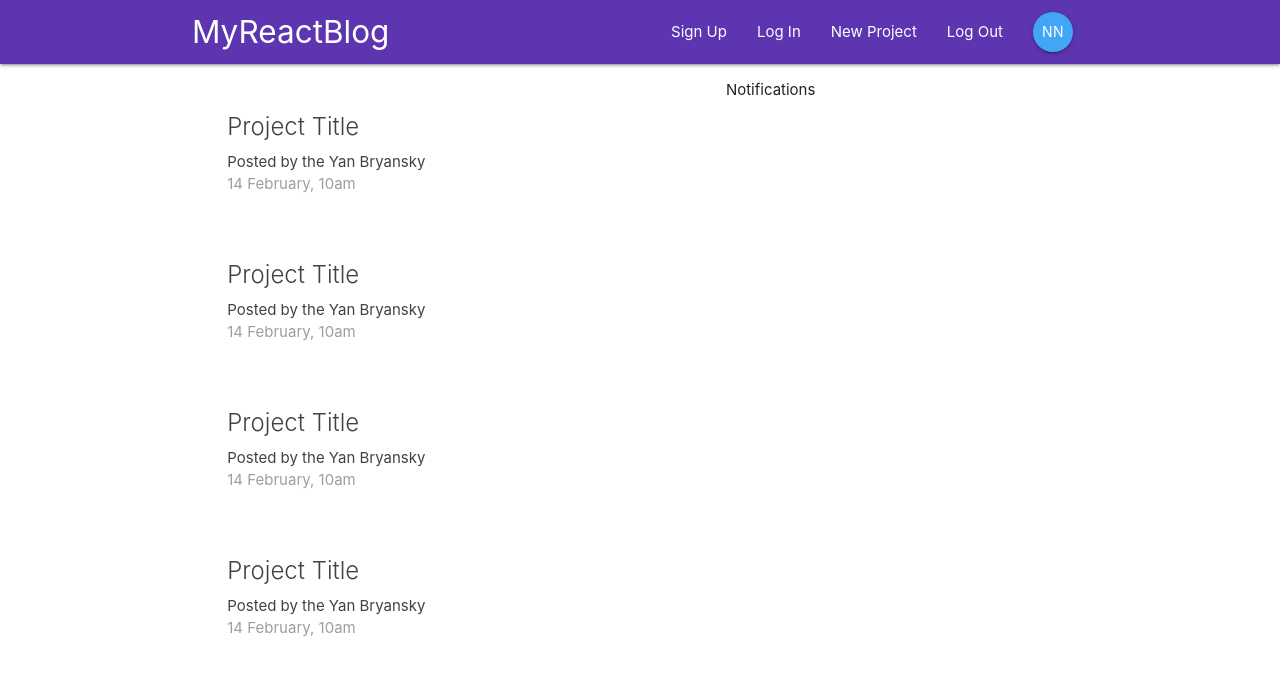
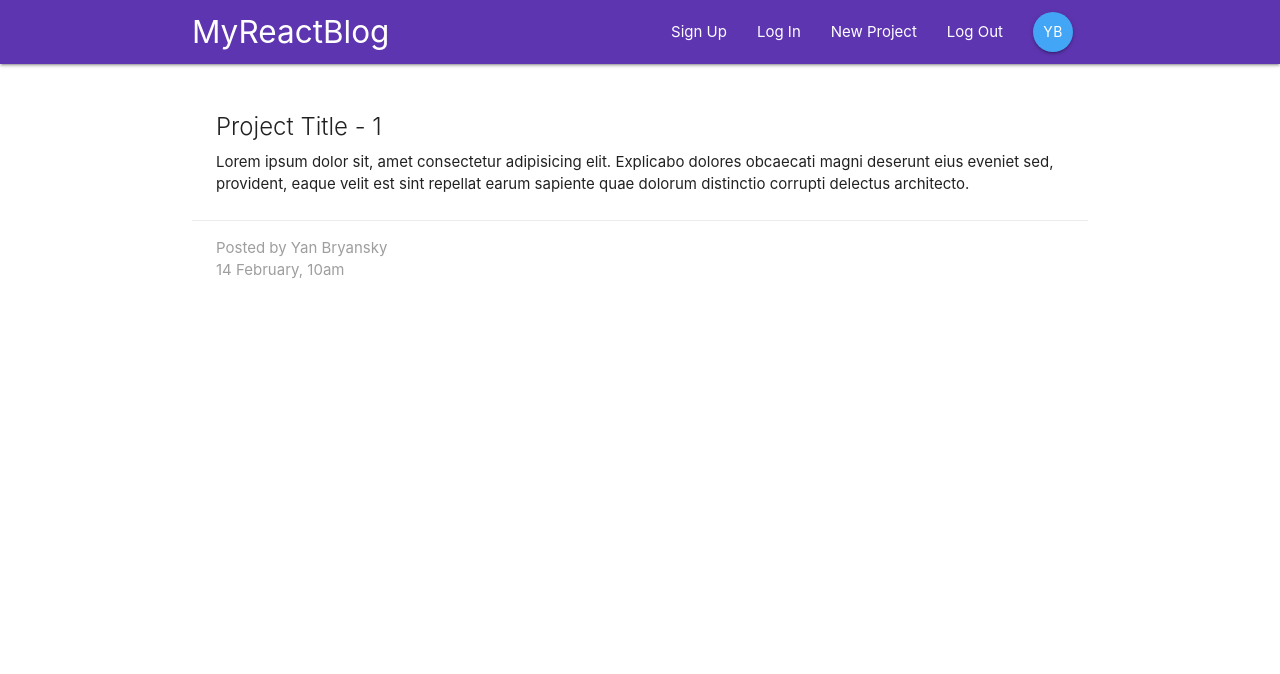
Before and after one commit to AUEdeveloper/react-redux-firebase-blog, a React (Create React App) app: page /project/1 in a window 1280 px wide. Shown: the top 674 px of the page. Built offline with nearby package versions, Linux system fonts and the light colour scheme.

Commit message:
customized and exported projectdetails component to app component

```diff
--- a/src/App.js
+++ b/src/App.js
@@ -2,6 +2,7 @@ import React, { Component } from 'react';
 import { BrowserRouter, Switch, Route } from 'react-router-dom';
 import Navbar from './components/layout/Navbar';
 import Dashboard from './components/dashboard/Dashboard';
+import ProjectDetails from './components/projects/ProjectDetails';
 
 class App extends Component {
   render() {
@@ -10,7 +11,8 @@ class App extends Component {
         <div className="App">
           <Navbar />
           <Switch>
-            <Route path="/" component={ Dashboard } />
+            <Route exact path="/" component={ Dashboard } />
+            <Route path="/project/:id" component={ ProjectDetails } />
           </Switch>
         </div>
       </BrowserRouter>
--- a/src/components/layout/SignedInLinks.jsx
+++ b/src/components/layout/SignedInLinks.jsx
@@ -6,7 +6,7 @@ const SignedInLinks = () => {
     <ul className="right">
       <li><NavLink to='/'>New Project</NavLink></li>
       <li><NavLink to='/'>Log Out</NavLink></li>
-      <li><NavLink to='/' className='btn btn-floating blue lighten-1'>NN</NavLink></li>
+      <li><NavLink to='/' className='btn btn-floating blue lighten-1'>YB</NavLink></li>
     </ul>
   );
 }
--- /dev/null
+++ b/src/components/projects/ProjectDetails.jsx
@@ -0,0 +1,21 @@
+import React from 'react'
+
+const ProjectDetails = (props) => {
+  const id = props.match.params.id;
+  return (
+    <div className="container section project-details">
+      <div className="card z-depth-0">
+        <div className="card-content">
+          <span className="card-title">Project Title - {id}</span>
+          <p>Lorem ipsum dolor sit, amet consectetur adipisicing elit. Explicabo dolores obcaecati magni deserunt eius eveniet sed, provident, eaque velit est sint repellat earum sapiente quae dolorum distinctio corrupti delectus architecto.</p>
+        </div>
+        <div className="card-action gret lighten-4 grey-text">
+          <div>Posted by Yan Bryansky</div>
+          <div>14 February, 10am</div>
+        </div>
+      </div>
+    </div>
+  )
+}
+
+export default ProjectDetails
```
Also changed, not shown: src/components/projects/ProjectDetails.js (deleted).
